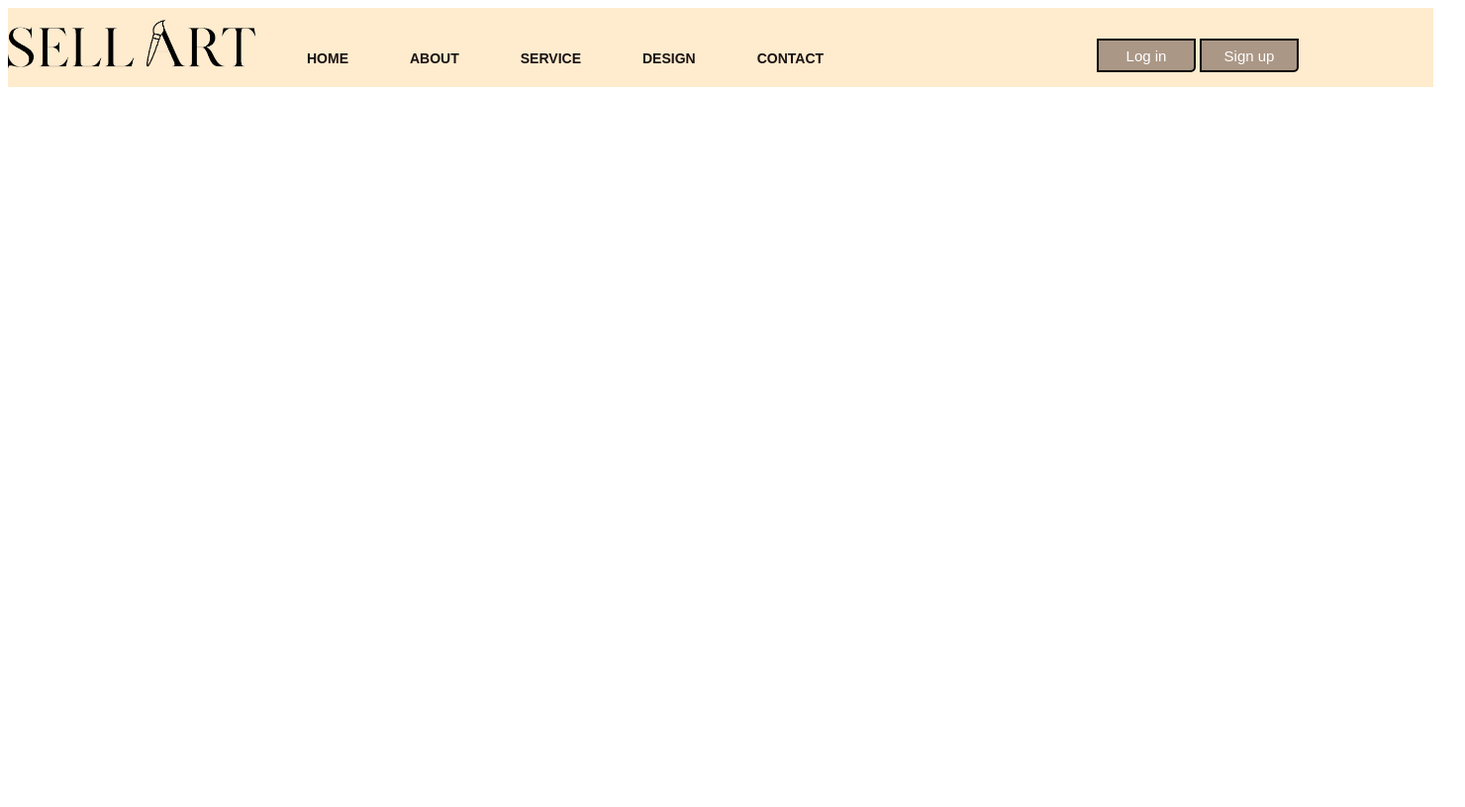
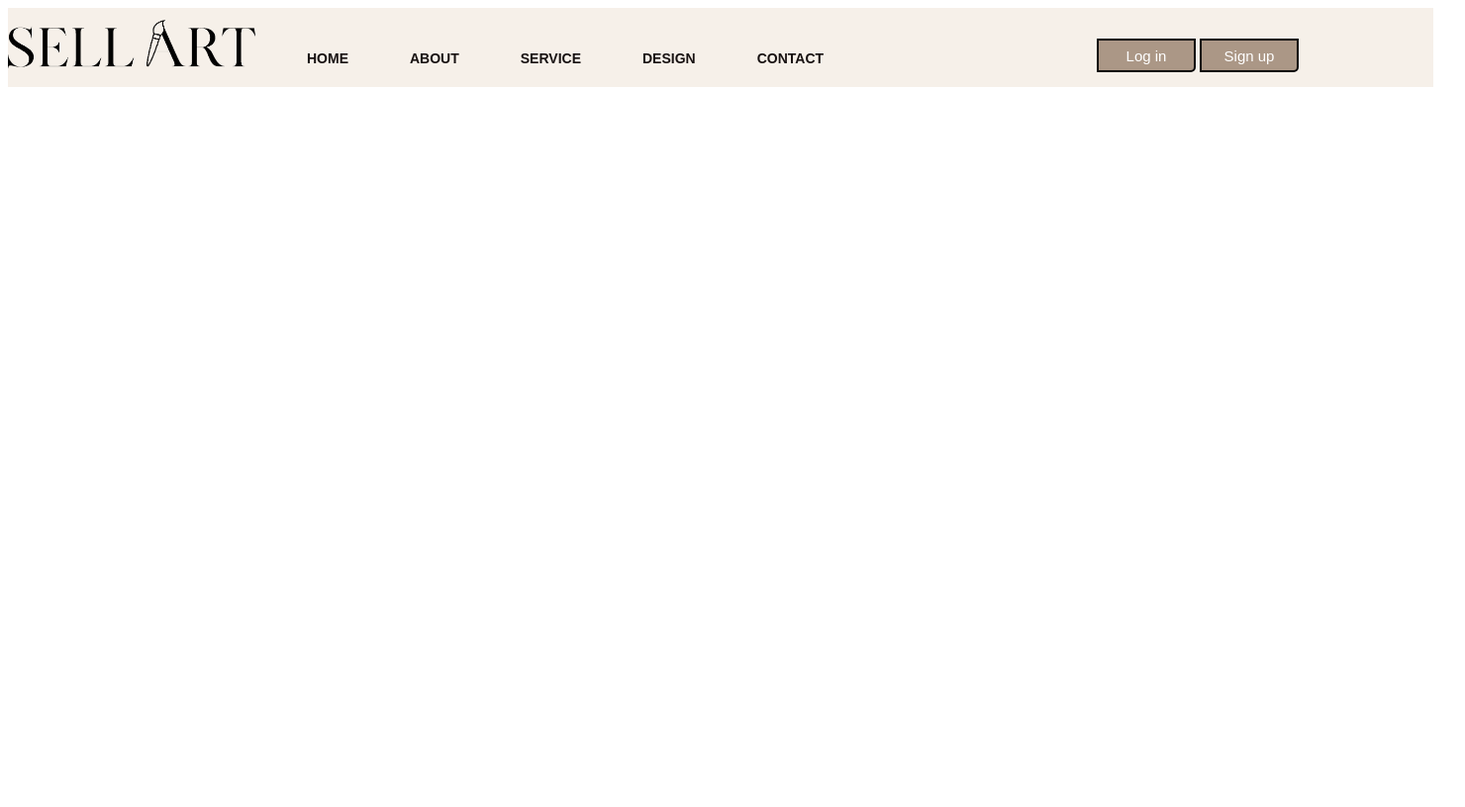
Before and after one commit to bleta12/Projekti, a PHP site: page /Header.html in a window 1480 px wide. Shown: the whole page at 99% size. After the commit the page ends 88 px from the top, so only its background shows below. Run offline with PHP 8.4, Linux system fonts and the light colour scheme.

Commit message:
header part2

```diff
--- a/Header.css
+++ b/Header.css
@@ -1,13 +1,14 @@
-
+body{
+    background-color:light;
+}
 .main{
     width: 1440px;
     background-position: center;
     background-size: cover;
-    height: 100vh;
 }
 
 .navbar{
-    background-color: blanchedalmond;
+    background-color: rgb(246, 240, 233);
     width: 100%;
     height: 80px;
     margin: auto;
@@ -87,3 +88,9 @@ ul li a:hover{
 .srch:focus{
     outline: none;
 }
+/*prej qetu ja nis body*/
+
+body{
+    display: flex;
+
+}
--- a/Header.html
+++ b/Header.html
@@ -31,5 +31,13 @@
         </div>
     </div>
   </header>
+  <body>
+    <div>
+
+    </div>
+  </body>
+  <footer>
+
+  </footer>
 </body>
 </html>
```
